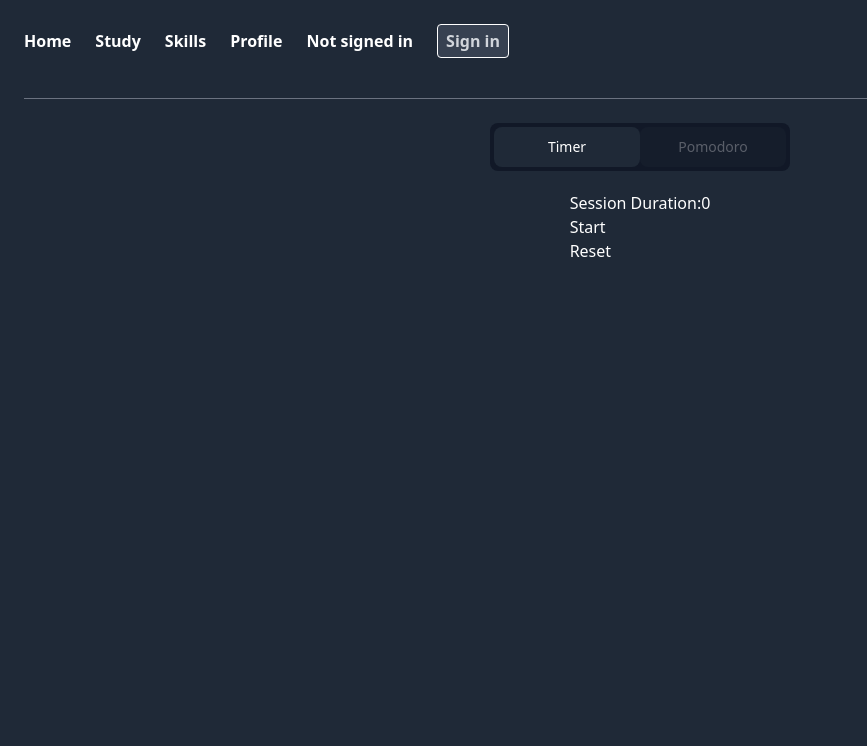
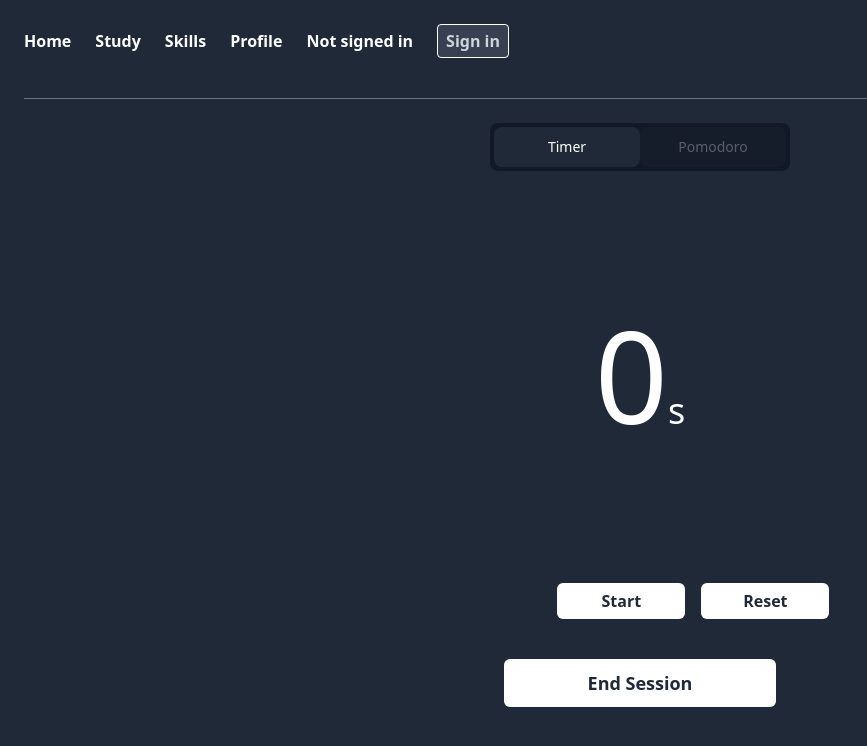
Before and after one commit to jakekressley/Focus-Forge, a Next.js app: page /study in a window 1280 px wide. Shown: the top 746 px of the page, without its empty margins (0-867 px from the left). Built offline with nearby package versions, Linux system fonts and the light colour scheme; no server answers.

Commit message:
finished timer and pomodoro

```diff
--- a/components/timer/PomodoroTimer.tsx
+++ b/components/timer/PomodoroTimer.tsx
@@ -69,27 +69,44 @@ function PomodoroTimer() {
 
     //@ts-expect-error
     const handleFocusTimeChange = (e) => {
-      const newInput = parseInt(e.target.value, 10);
-      setFocusTime(newInput);
+      const newInput = e.target.value;
+      if (newInput === '') {
+        setFocusTime(25);
+      }
+      else {
+          setFocusTime(newInput);
+      }
     }
 
     //@ts-expect-error
     const handleShortBreakChange = (e) => {
       const newInput = e.target.value;
-      setShortBreakTime(newInput);
-      handleReset();
+      if (newInput === '') {
+        setShortBreakTime(5);
+      }
+      else {
+          setShortBreakTime(newInput);
+      }
     }
 
     //@ts-expect-error
     const handleLongBreakChange = (e) => {
       const newInput = e.target.value;
-      setLongBreakTime(newInput);
+      if (newInput === '') {
+        setLongBreakTime(20);
+      }
+      else
+          setLongBreakTime(newInput);
     }
 
     //@ts-expect-error
     const handleFreqChange = (e) => {
       const newInput = e.target.value;
-      setLongBreakFrequency(newInput);
+      if (newInput === '') {
+        setLongBreakFrequency(4);
+      }
+      else
+        setLongBreakFrequency(newInput);
     }
 
     const handleStart = () => {
@@ -171,8 +188,12 @@ function PomodoroTimer() {
                 </div>
                 <TimerButton label="Fast Forward" onClick={handleForward}></TimerButton>
             </div>
-            <TimerButton label="Reset" onClick={handleReset}></TimerButton>
-            <TimerButton label="End session"></TimerButton>
+            <div className="mt-10">
+                <TimerButton label="Reset" onClick={handleReset} className="mt-6"></TimerButton>
+            </div>
+            <div className="m-10">
+                <TimerButton label="End session" size="large"></TimerButton>
+            </div>
             <p>Short Break Counter: {shortBreakCounter}</p>
             <p>Total Session Counter: {totalSessionCounter}</p>
         </div>
--- a/components/timer/Timer.tsx
+++ b/components/timer/Timer.tsx
@@ -1,6 +1,8 @@
 "use client"
 
 import { useState, useEffect } from "react";
+import { PomodoroTypes } from "@/types";
+import TimerButton from "./TimerButton";
 
 const Timer = () => {
     const [totalSeconds, setTotalSeconds] = useState(0);
@@ -40,20 +42,27 @@ const Timer = () => {
     }
 
     return (
-        <div>
-            <p>Session Duration:
-                {hours > 0 && `${hours} : `}
-                {(hours > 0 || minutes > 0) ? `${totalSeconds >= 600 ? String(minutes).padStart(2, '0') : minutes} : ` : ""}
-                {totalSeconds > 9 ? String(seconds).padStart(2, '0') : seconds}
+        <div className="flex flex-col items-center justify-center">
+            <p className="text-9xl m-10">
+                <p className="m-20">
+                    {hours > 0 && <><span className="text-9xl">{hours}</span><span className="text-4xl">h</span> : </>}
+                    {(hours > 0 || minutes > 0) ? <><span className="text-9xl">{totalSeconds >= 600 ? String(minutes).padStart(2, '0') : minutes}</span><span className="text-4xl">m</span> : </> : ""}
+                    <span className="text-9xl">{totalSeconds > 9 ? String(seconds).padStart(2, '0') : seconds}</span><span className="text-4xl">s</span>
+                </p>
             </p>
-            <div>
-                {isActive ? (
-                    <button onClick={handlePause}>Pause</button>
-                ) : (
-                    <button onClick={handleStart}>Start</button>
-                )}
+            <div className='flex justify-evenly items-center w-1/2 gap-4 m-6'>
+                <div>
+                    {isActive ? (
+                        <TimerButton label="Pause" onClick={handlePause}></TimerButton>
+                    ) : (
+                        <TimerButton label="Start" onClick={handleStart}></TimerButton>
+                    )}
+                </div>
+                <TimerButton label="Reset" onClick={handleReset}></TimerButton>
             </div>
-            <button onClick={handleReset}>Reset</button>
+            <div className="m-4">
+                <TimerButton label="End Session" size="large"></TimerButton>
+            </div>
         </div>
     );
 }
--- a/components/timer/TimerButton.tsx
+++ b/components/timer/TimerButton.tsx
@@ -1,10 +1,11 @@
 import { TimerButtonTypes } from '@/types'
 import React from 'react'
 
-const TimerButton = ({label, onClick}: TimerButtonTypes) => {
+const TimerButton = ({label, onClick, className, size}: TimerButtonTypes) => {
+    const defaultStyles = "bg-white rounded-md text-gray-800 p-1.5 font-bold"
   return (
     <div>
-      <button className="bg-white rounded-md text-gray-800 p-1.5 font-bold w-[128px]" onClick={onClick}>{label}</button>
+      <button className={size === 'large' ? `w-[272px] ${defaultStyles} p-2.5 text-lg` : `w-[128px] ${defaultStyles}`} onClick={onClick}>{label}</button>
     </div>
   )
 }
--- a/types/index.ts
+++ b/types/index.ts
@@ -22,4 +22,6 @@ export interface UserDataTypes {
 export interface TimerButtonTypes {
     label: string;
     onClick?: () => void;
+    className?: string;
+    size?: string;
 }
```
